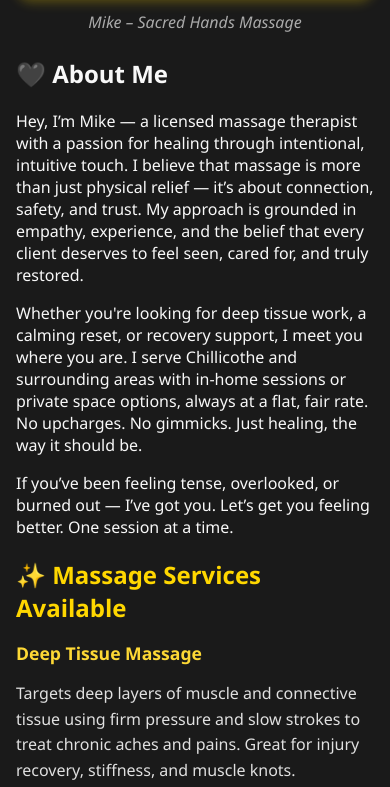
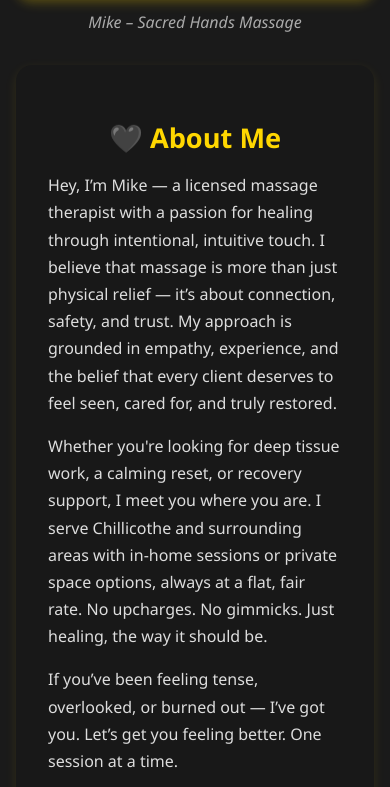
Before and after one commit to knightofren2588/sacred-hands, a plain HTML site: page index.html in a window 390 px wide. Shown: the part 523-1310 px from the top of the page. Drawn offline with Linux system fonts and the light colour scheme.

Commit message:
Update style.css

```diff
--- a/style.css
+++ b/style.css
@@ -138,4 +138,25 @@ body {
   .quote {
     font-size: 1rem;
   }
+  .about-me {
+  background-color: #181818;
+  padding: 2rem;
+  border-radius: 1rem;
+  margin-top: 2rem;
+  box-shadow: 0 4px 12px rgba(255, 215, 0, 0.1);
 }
+
+.about-me h2 {
+  color: #ffd700;
+  font-size: 1.7rem;
+  margin-bottom: 1rem;
+  text-align: center;
+}
+
+.about-me p {
+  color: #dddddd;
+  line-height: 1.7;
+  margin-bottom: 1rem;
+  font-size: 1rem;
+}
+}
```
